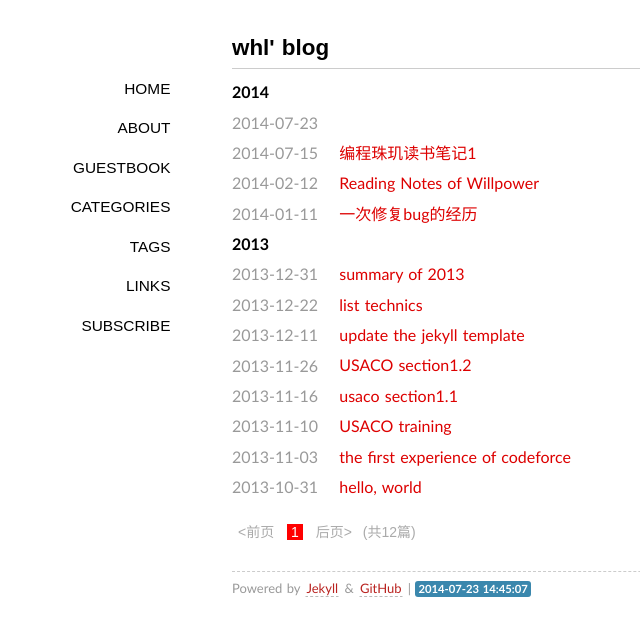
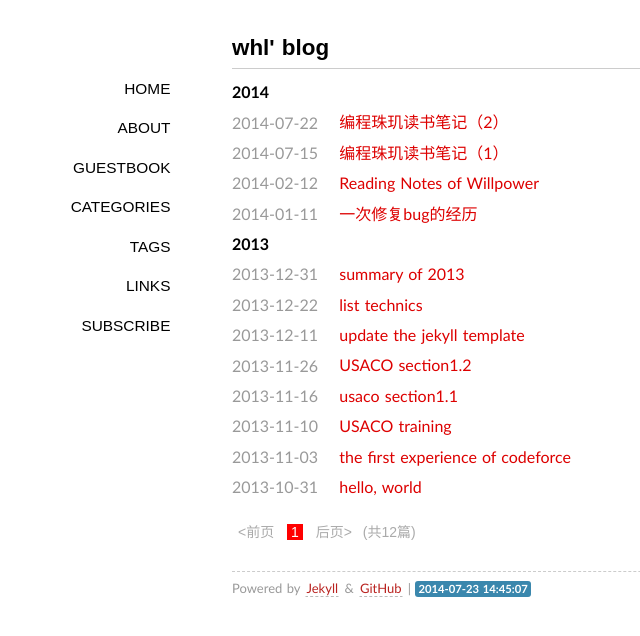
Before and after one commit to manfeyn/manfeyn.github.com, a Jekyll site: the page built from index.html, in a window 1280 px wide. Shown: the top 636 px of the page, without its empty margins (108-748 px from the left). Built offline with Jekyll 4.4.1, drawn with Linux system fonts in a browser that asks for light colours; some web fonts are replaced; Markdown is read by kramdown in place of the engine named in the settings; the list of posts is cut into pages by our own code; comment, search, counter and statistics services are not loaded.

Commit message:
rename the title of .md files since the jekyll does not supoort utf8

```diff
--- a/_posts/2014-07-22-ReadingNotstOfProgrammingPerls2.md
+++ b/_posts/2014-07-22-ReadingNotstOfProgrammingPerls2.md
@@ -1,11 +1,9 @@
 ---
 layout: post
-title: "Reading Notes of Programming Perls "
-categories: Reading Notes
--
-tags:
--
-
+title: "编程珠玑读书笔记（2）"
+description: ""
+category: "Reading Notes"
+tags: [Reading Notes]
 ---
 
 ##第二部分 性能
```
Also changed, not shown: _posts/2014-07-15-reading-notes-of-programming-perls1.md (renamed from _posts/2014-07-15-编程珠玑读书笔记1.md, +9 -1 lines).
